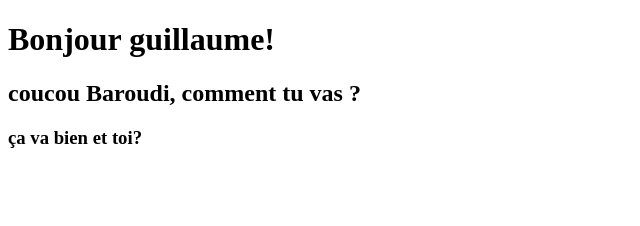
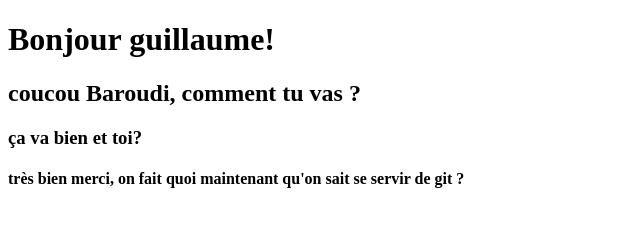
Before and after one commit to Baroudis/Partenaria-bar_gui, a plain HTML site: page index.html in a window 1280 px wide. Shown: the whole page, without its empty margins (0-640 px from the left). Drawn offline with Linux system fonts and the light colour scheme.

Commit message:
repondre a baroudi et lui demander que'est ce qu'on fait maintenant ?

```diff
--- a/index.html
+++ b/index.html
@@ -10,5 +10,6 @@
     <h1>Bonjour guillaume!</h1>
     <h2>coucou Baroudi, comment tu vas ?</h2>
     <h3>ça va bien et toi?</h3>
+    <h4>très bien merci, on fait quoi maintenant qu'on sait se servir de git ?</h4>
 </body>
 </html>
```
